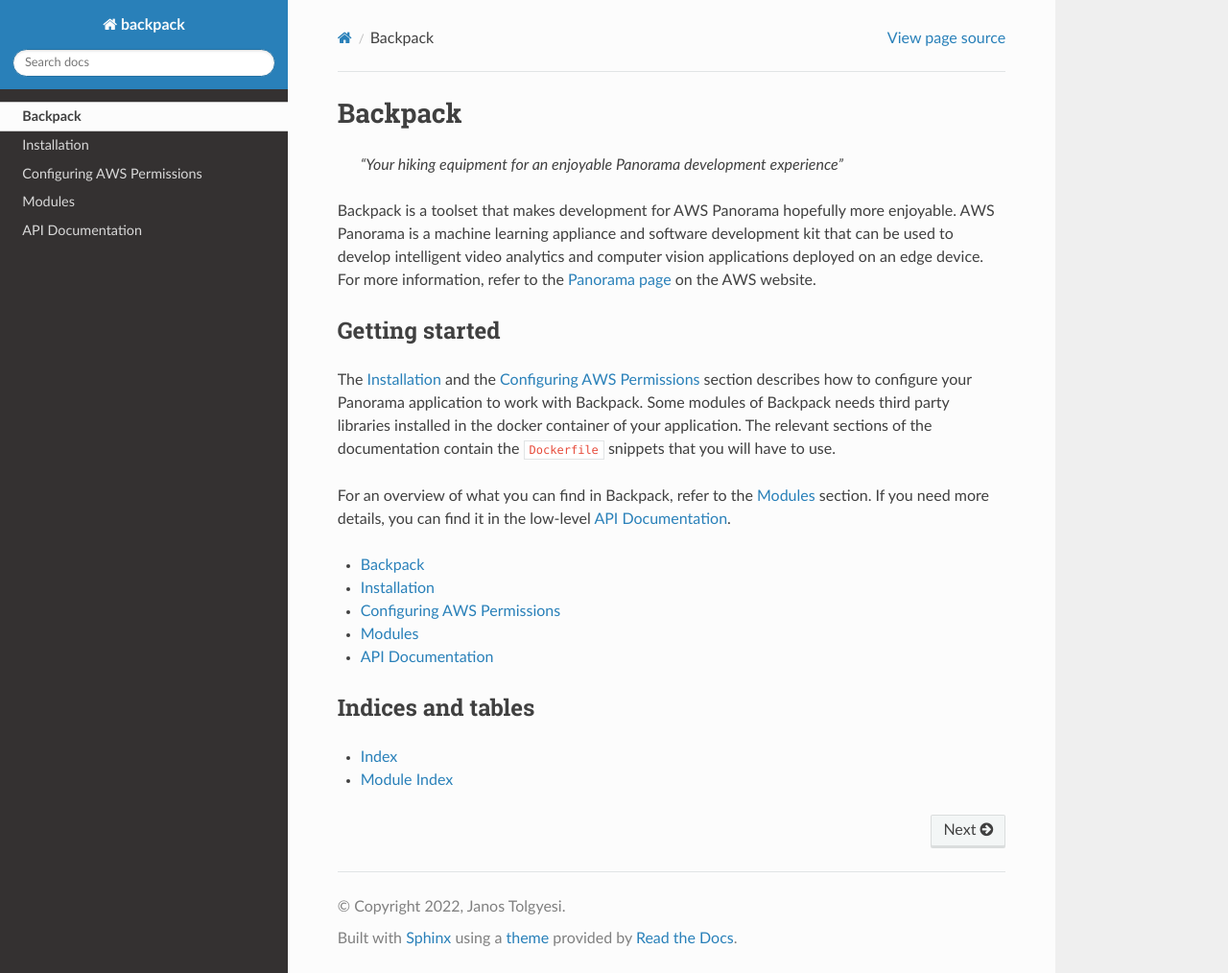
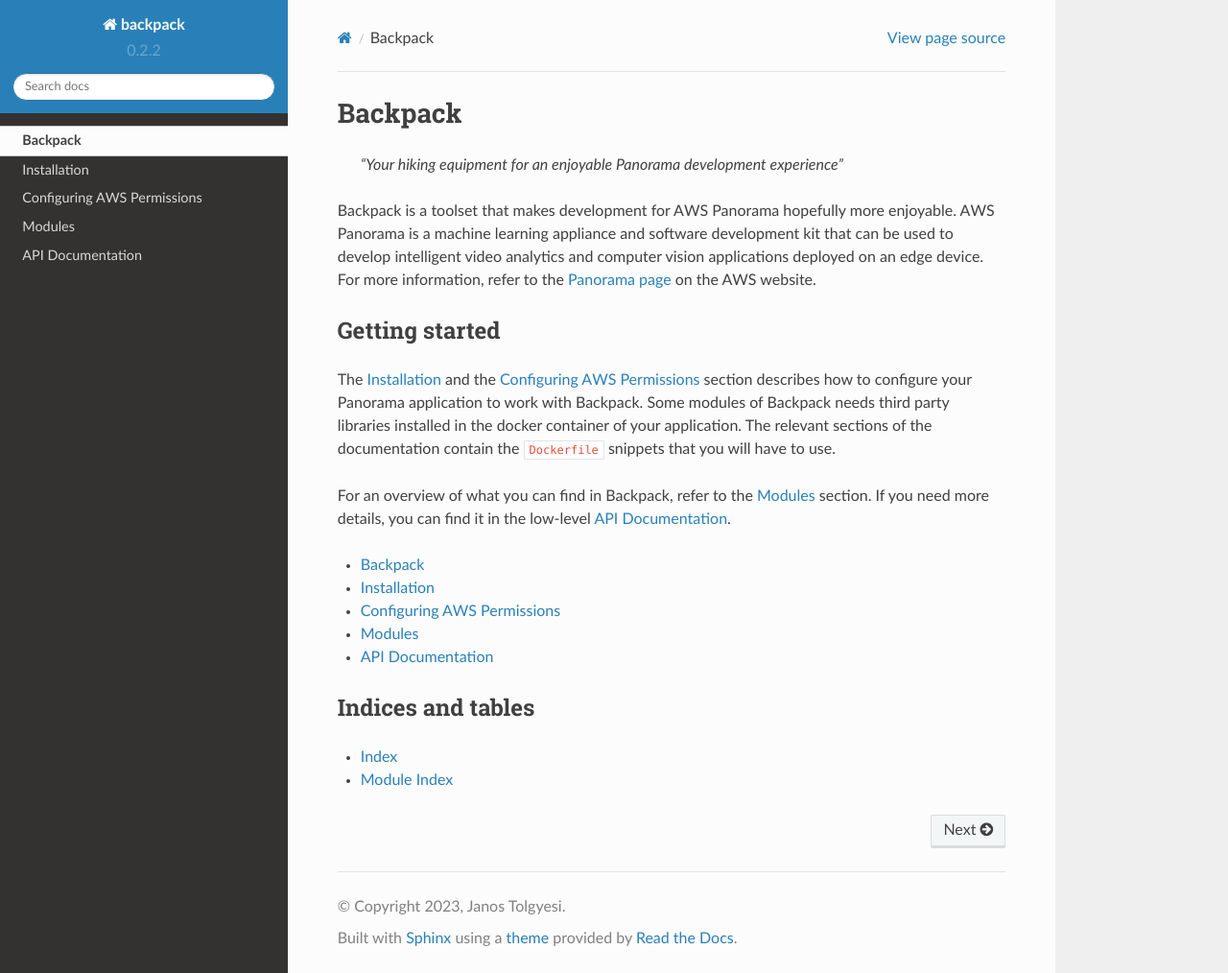
Before and after one commit to Neosperience/backpack, a Sphinx documentation site: the page built from docs/source/index.rst, in a window 1280 px wide and 1014 px high. Shown: the whole window at 96% size. Built offline with Sphinx 7.4.7 and the Read the Docs theme 2.0.0, drawn with Linux system fonts in a browser that asks for light colours; part of the change alters nothing that is shown.

```diff
--- a/docs/source/conf.py
+++ b/docs/source/conf.py
@@ -12,17 +12,32 @@
 #
 import os
 import sys
+import codecs
 sys.path.insert(0, os.path.abspath('../..'))
 
+def read(rel_path):
+    here = os.path.abspath(os.path.dirname(__file__))
+    with codecs.open(os.path.join(here, rel_path), 'r') as fp:
+        return fp.read()
+
+def get_version(rel_path):
+    for line in read(rel_path).splitlines():
+        if line.startswith("__version__"):
+            delim = '"' if '"' in line else "'"
+            return line.split(delim)[1]
+    else:
+        raise RuntimeError("Unable to find version string.")
+
+version = get_version("../../backpack/__init__.py")
 
 # -- Project information -----------------------------------------------------
 
 project = 'backpack'
-copyright = '2022, Janos Tolgyesi'
+copyright = '2023, Janos Tolgyesi'
 author = 'Janos Tolgyesi'
 
 # The full version, including alpha/beta/rc tags
-release = 'v0.1.6'
+release = 'v' + version
 
 
 # -- General configuration ---------------------------------------------------
```
